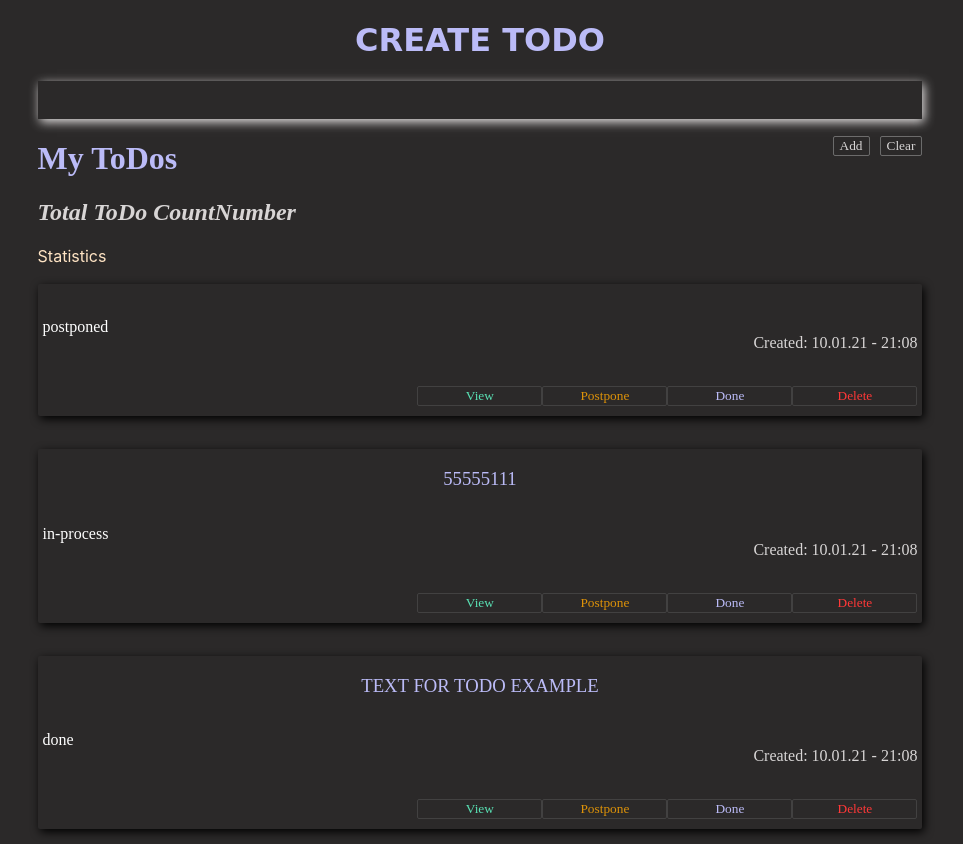
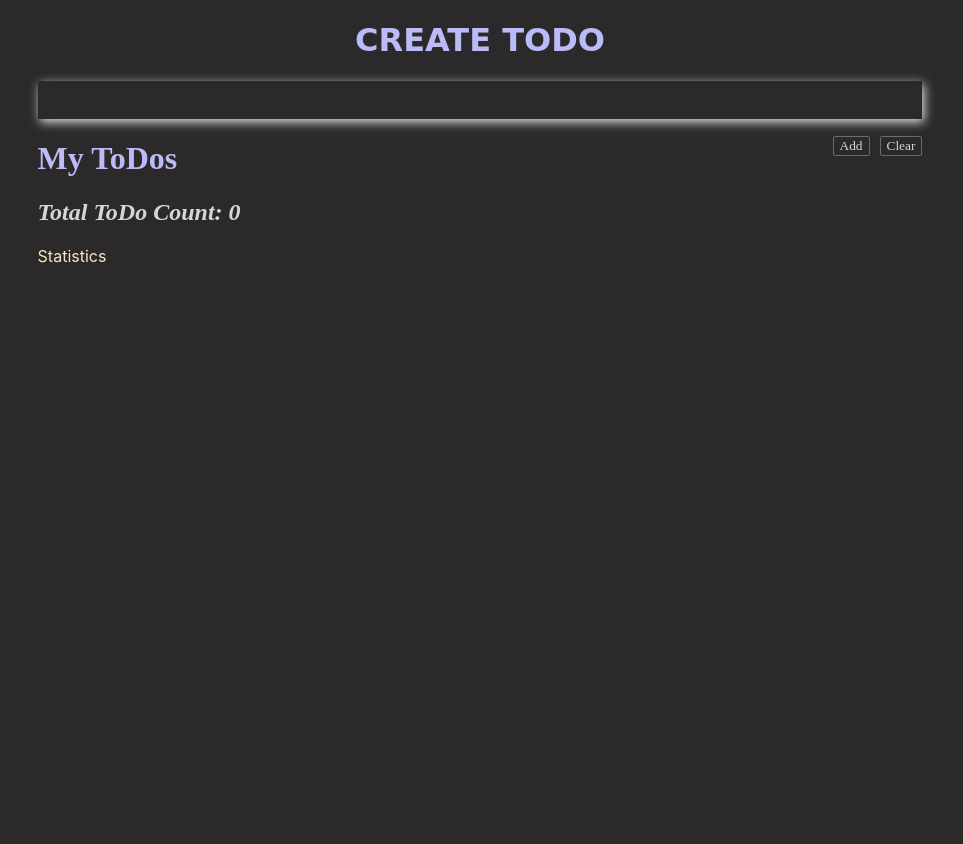
Before and after one commit to NickZm777/todo-react, a React (Create React App) app: page / in a window 1280 px wide. Shown: the whole page, without its empty margins (160-1123 px from the left). After the commit the page ends 800 px from the top, so only its background shows below. Built offline with nearby package versions, Linux system fonts and the light colour scheme.

Commit message:
Implement class-component for Form

```diff
--- a/src/components/EditForm/Form/Form.jsx
+++ b/src/components/EditForm/Form/Form.jsx
@@ -1,14 +1,50 @@
 import React from "react";
+import allTodo from "../../Storage/Storage.jsx";
 
-const Form = () => {
+class Form extends React.Component {
+  constructor(props) {
+    super(props);
+    this.state = { value: "" };
+    this.counterID = 1;
+    this.handleChange = this.handleChange.bind(this);
+    this.handleSubmit = this.handleSubmit.bind(this);
+  }
+
+  handleChange(event) {
+    this.setState({ value: event.target.value });
+  }
+
+  handleSubmit(event) {
+    event.preventDefault();
+    this.counterID++;
+    const todo = {
+      text: this.state.value,
+      state: "just added",
+      dateCreated: Date().toString(),
+      dateCompleted: null,
+      id: this.counterID,
+    };
+    allTodo.push(todo);
+  }
+
+  render() {
     return (
       <div className="form">
-      <form>
+        <form onSubmit={this.handleSubmit}>
           <div className="form-row-left">
-          <input className="todo-text" type="text"></input>
+            <input
+              className="todo-text"
+              type="text"
+              value={this.state.value}
+              onChange={this.handleChange}
+            ></input>
           </div>
           <div className="form-row-right">
-          <input className="add-todo-button" type="button" value="Add"></input>
+            <input
+              className="add-todo-button"
+              type="submit"
+              value="Add"
+            ></input>
             <input
               className="clear-form-button"
               type="button"
@@ -18,6 +54,7 @@ const Form = () => {
         </form>
       </div>
     );
-};
+  }
+}
 
 export default Form;
--- a/src/components/Storage/Storage.jsx
+++ b/src/components/Storage/Storage.jsx
@@ -1,27 +1,5 @@
 // import React from "react";
 
-const allTodo = [
-  {
-    text: "Text for ToDo example",
-    state: "done",
-    dateCreated: "2021-01-10T21:08:45.943Z",
-    dateCompleted: "2021-01-10T21:09:17.255Z",
-    id: 1,
-  },
-  {
-    text: "55555111",
-    state: "in-process",
-    dateCreated: "2021-01-10T21:08:47.847Z",
-    dateCompleted: null,
-    id: 2,
-  },
-  {
-    text: "",
-    state: "postponed",
-    dateCreated: "2021-01-10T21:08:49.143Z",
-    dateCompleted: null,
-    id: 3,
-  },
-];
+const allTodo = [];
 
 export default allTodo;
--- a/src/components/TodoList/Item/Item.jsx
+++ b/src/components/TodoList/Item/Item.jsx
@@ -24,11 +24,11 @@ const Item = (props) => {
     <div className="item">
       <h3>{props.text}</h3>
       <div className="info-block">
-        <p className="status-panel">{props.state}</p>
-        <p className="created-date-panel">
+        <div className="status-panel">{props.state}</div>
+        <div className="created-date-panel">
           {" "}
           <FormatDateForPanel prefix="Created" date={props.dateCreated} />{" "}
-        </p>
+        </div>
       </div>
       <div className="control-block">
         <Button class="view-button" name="View" />
--- a/src/components/TodoList/TodoList.jsx
+++ b/src/components/TodoList/TodoList.jsx
@@ -8,8 +8,8 @@ const TodoList = () => {
     <div className="todo-list-container">
       <h1>My ToDos</h1>
       <h2>
-        <span className="total-counter-text">Total ToDo Count</span>
-        <span className="total-counter-number">Number</span>
+        <span className="total-counter-text">Total ToDo Count: </span>
+        <span className="total-counter-number">{allTodo.length}</span>
       </h2>
       <div className="statistics">
         <NavLink to="/statistics">Statistics</NavLink>
@@ -17,6 +17,7 @@ const TodoList = () => {
       <div className="todo-list">
         {allTodo.map((obj) => (
           <Item
+            key={obj.id}
             text={obj.text}
             state={obj.state}
             dateCreated={obj.dateCreated}
```
Also changed, not shown: 1 other file (tests, documents, lock files or other folders). Lines whose indentation alone changed are shown as unchanged.
